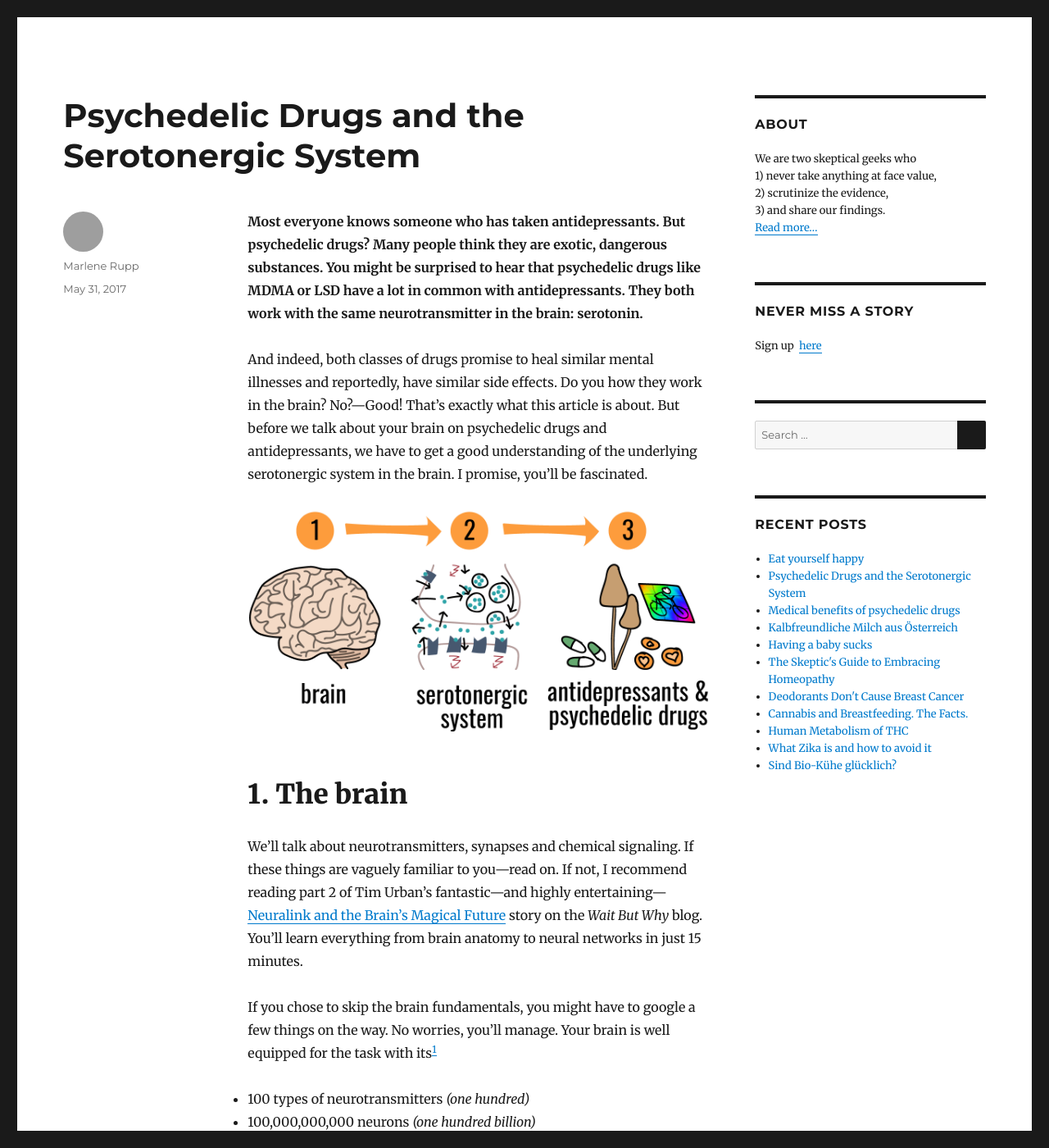
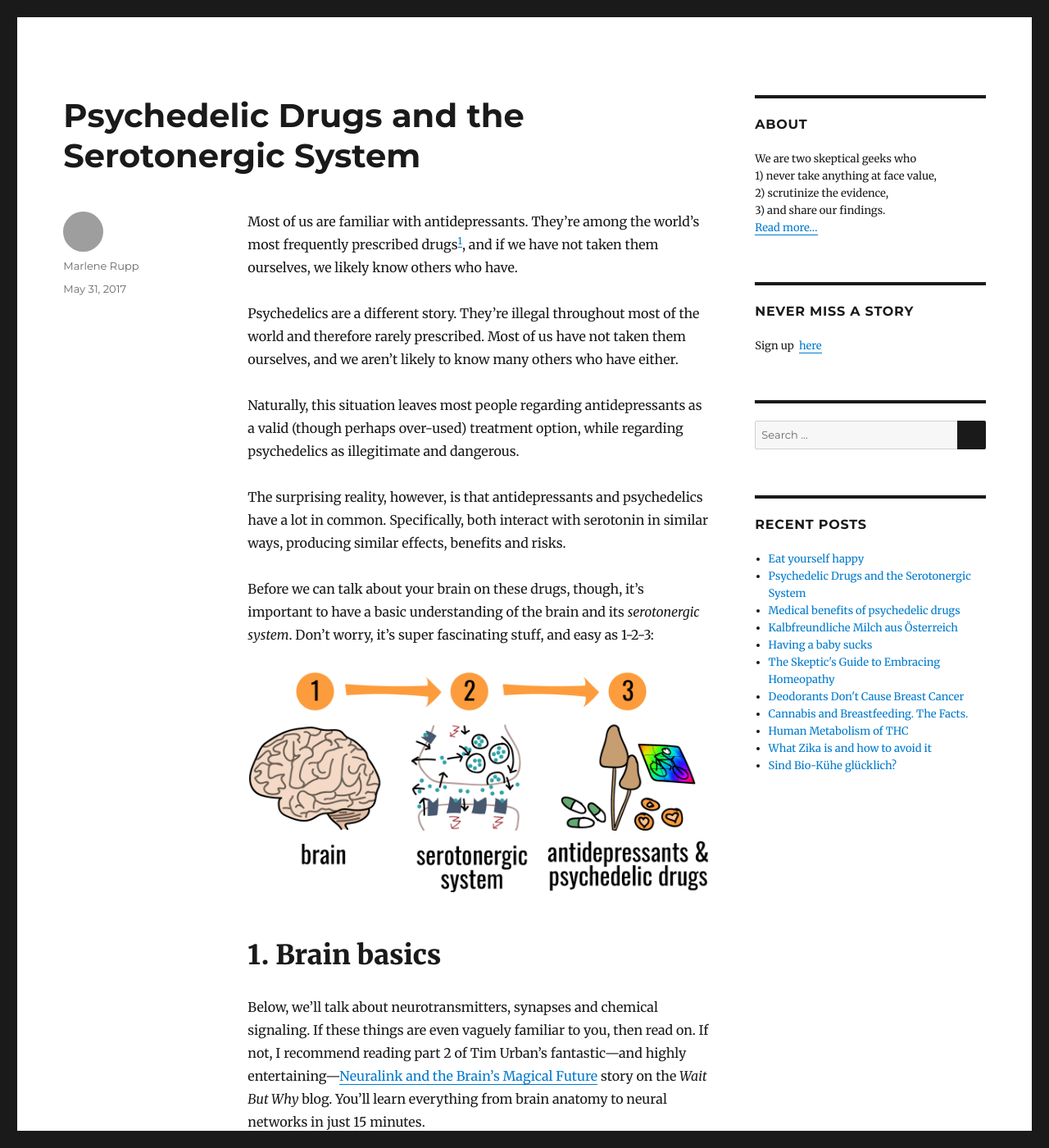
Before and after one commit to sapiensoup/sapiensoup.com, a Jekyll site: the page built from _posts/2017-05-31-serotonin.md, in a window 1280 px wide and 1400 px high, scrolled down 293 px. Shown: the whole window at 82% size. Built offline with Jekyll 4.4.1, drawn with Linux system fonts in a browser that asks for light colours; comment, search, counter and statistics services are not loaded; some of the changed text lies outside the part shown; grey boxes are pictures that could not be loaded.

Commit message:
Edit serotonin post

```diff
--- a/_posts/2017-05-31-serotonin.md
+++ b/_posts/2017-05-31-serotonin.md
@@ -10,16 +10,22 @@ twitter:
    large: true
 ---
 
-**Most everyone knows someone who has taken antidepressants. But psychedelic drugs? Many people think they are exotic, dangerous substances. You might be surprised to hear that psychedelic drugs like MDMA or LSD have a lot in common with antidepressants. They both work with the same neurotransmitter in the brain: serotonin.**
+Most of us are familiar with antidepressants. They're among the world's most frequently prescribed drugs[^prescription-trends], and if we have not taken them ourselves, we likely know others who have.
 
-And indeed, both classes of drugs promise to heal similar mental illnesses and reportedly, have similar side effects. Do you how they work in the brain? No?—Good! That’s exactly what this article is about. But before we talk about your brain on psychedelic drugs and antidepressants, we have to get a good understanding of the underlying serotonergic system in the brain. I promise, you’ll be fascinated.
+Psychedelics are a different story. They're illegal throughout most of the world and therefore rarely prescribed. Most of us have not taken them ourselves, and we aren't likely to know many others who have either.
+
+Naturally, this situation leaves most people regarding antidepressants as a valid (though perhaps over-used) treatment option, while regarding psychedelics as illegitimate and dangerous.
+
+The surprising reality, however, is that antidepressants and psychedelics have a lot in common. Specifically, both interact with serotonin in similar ways, producing similar effects, benefits and risks.
+
+Before we can talk about your brain on these drugs, though, it's important to have a basic understanding of the brain and its _serotonergic system_. Don't worry, it's super fascinating stuff, and easy as 1-2-3:
 
 ![You can't understand psychedelic drugs and antidepressants without understanding the serotonergic system in the brain first]({{ site.url }}/images/serotonin/brain-serotonergic-system-SSRI-psychedelic-drugs@2x.png)
 
 <!--more-->
 
-# 1. The brain
-We’ll talk about neurotransmitters, synapses and chemical signaling. If these things are vaguely familiar to you—read on. If not, I recommend reading part 2 of Tim Urban’s fantastic—and highly entertaining—[Neuralink and the Brain's Magical Future](http://waitbutwhy.com/2017/04/neuralink.html#part2){:target="_blank"} story on the _Wait But Why_ blog. You’ll learn everything from brain anatomy to neural networks in just 15 minutes.
+# 1. Brain basics
+Below, we’ll talk about neurotransmitters, synapses and chemical signaling. If these things are even vaguely familiar to you, then read on. If not, I recommend reading part 2 of Tim Urban’s fantastic—and highly entertaining—[Neuralink and the Brain's Magical Future](http://waitbutwhy.com/2017/04/neuralink.html#part2){:target="_blank"} story on the _Wait But Why_ blog. You’ll learn everything from brain anatomy to neural networks in just 15 minutes.
 
 If you chose to skip the brain fundamentals, you might have to google a few things on the way. No worries, you'll manage. Your brain is well equipped for the task with its[^brain]
 - 100 types of neurotransmitters   _(one hundred)_
```
Also changed, not shown: other parts of _posts/2017-05-31-serotonin.md (+3 -1 lines).
